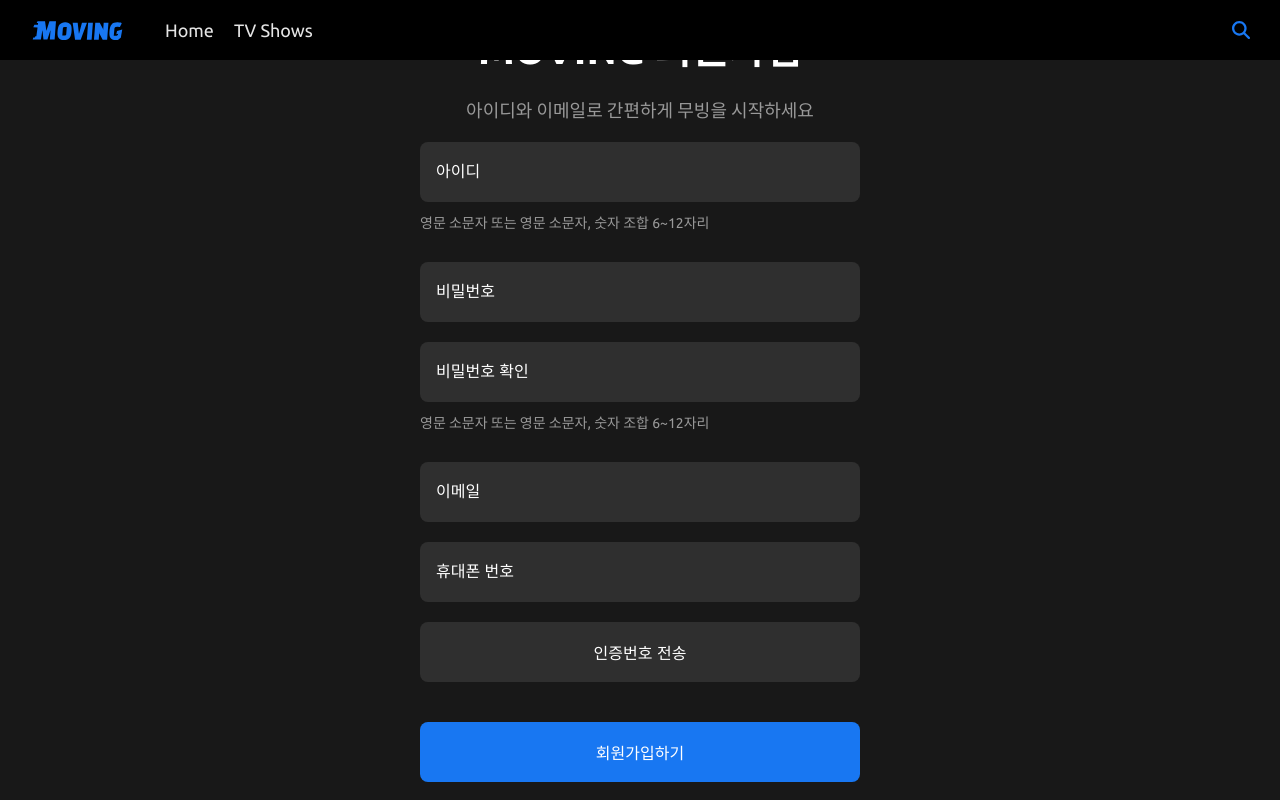
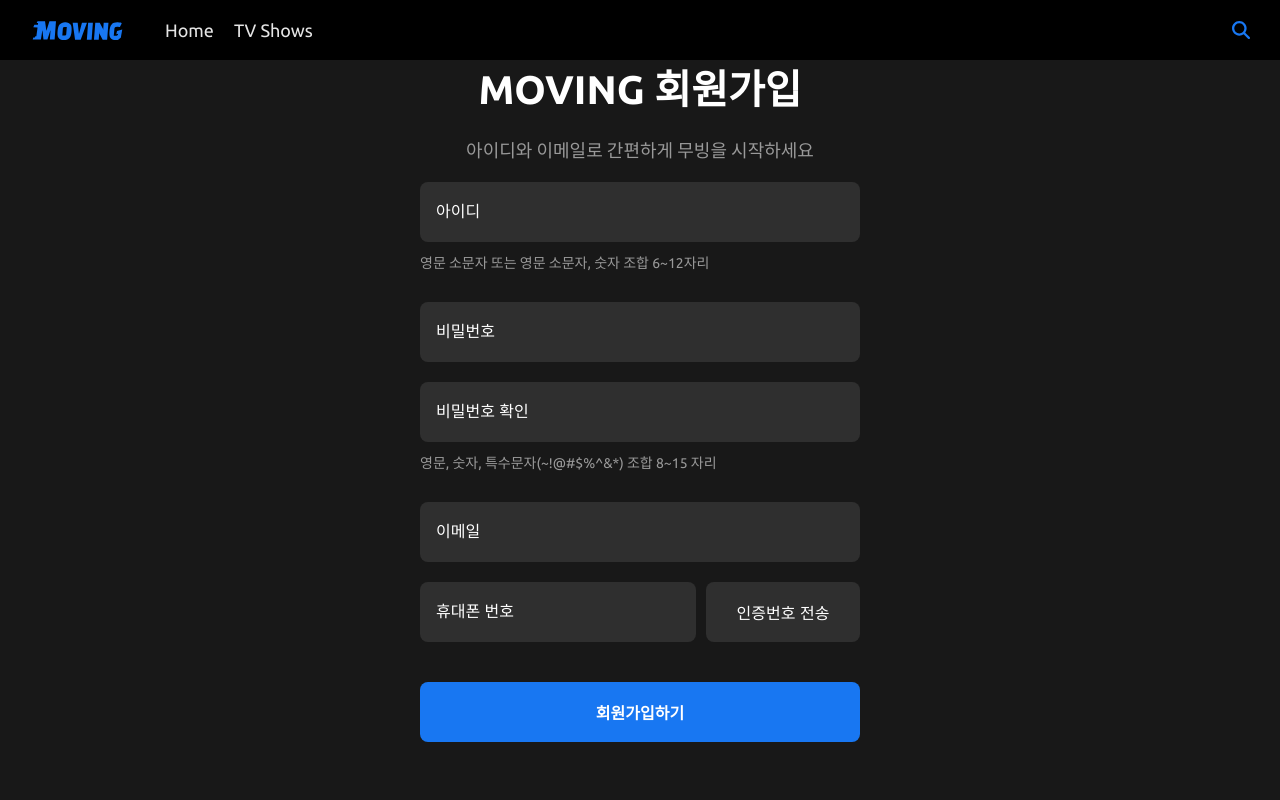
Before and after one commit to yerixx/Moving, a React (Create React App) app: page /signup in a window 1280 px wide. Built offline with nearby package versions, Linux system fonts and the light colour scheme.

Commit message:
login/signup ui 90% 완료

```diff
--- a/src/pages/Login.tsx
+++ b/src/pages/Login.tsx
@@ -36,8 +36,10 @@
           </div>
         </div>
         <div className="goToSignup">
-          <div>아직 회원이 아니신가요?</div>
-          <div onClick={goToSignup}>회원가입</div>
+          <p>아직 회원이 아니신가요?</p>
+          <div className="signup" onClick={goToSignup}>
+            회원가입
+          </div>
         </div>
       </FindWapper>
     </Form>
--- a/src/pages/Signup.tsx
+++ b/src/pages/Signup.tsx
@@ -7,6 +7,7 @@
   Input,
   Desc,
   Submit,
+  VerificationWrapper,
 } from "../styles/loginSignup.styled";
 
 const Signup = () => {
@@ -22,12 +23,14 @@
 
         <Input type="password" placeholder="비밀번호" />
         <Input type="password" placeholder="비밀번호 확인" />
-        <Desc>영문 소문자 또는 영문 소문자, 숫자 조합 6~12자리</Desc>
+        <Desc>영문, 숫자, 특수문자(~!@#$%^&*) 조합 8~15 자리</Desc>
 
         <Input type="email" placeholder="이메일" />
 
-        <Input type="text" placeholder="휴대폰 번호" />
-        <Input type="submit" value={"인증번호 전송"} />
+        <VerificationWrapper>
+          <Input type="text" placeholder="휴대폰 번호" />
+          <Input type="submit" value={"인증번호 전송"} />
+        </VerificationWrapper>
       </InputWrapper>
       <Submit type="submit" value={"회원가입하기"} />
     </Form>
--- a/src/styles/loginSignup.styled.ts
+++ b/src/styles/loginSignup.styled.ts
@@ -46,7 +46,12 @@
   margin-top: 20px;
   background: ${({ theme }) => theme.black.lighter};
   &::placeholder {
+    opacity: 1;
     color: ${({ theme }) => theme.white.lighter};
+    transition: opacity 0.3s;
+  }
+  &:focus::placeholder {
+    opacity: 0;
   }
   &:focus {
     outline: none;
@@ -56,6 +61,8 @@
 export const Submit = styled.input`
   ${inputStyle}
   margin-top: 40px;
+  font-size: 16px;
+  font-weight: bold;
   background: ${({ theme }) => theme.blue};
   transition: all 0.3s;
   cursor: pointer;
@@ -71,29 +78,37 @@
   padding: 10px 0;
 `;
 export const FindWapper = styled.div`
-  width: 260px;
-  margin: 40px 0;
+  width: 250px;
+  margin: 50px 0;
   display: flex;
   flex-direction: column;
   justify-content: center;
-  gap: 30px;
+  gap: 40px;
   color: ${(props) => props.theme.white.lighter};
-  cursor: pointer;
 
   .findauth {
     display: flex;
     justify-content: space-between;
+    padding: 0 30px;
     ${hoverStyle}
+    cursor: pointer;
   }
 
   .goToSignup {
     display: flex;
     justify-content: space-between;
     transition: all 0.3s;
-    div:first-child {
+    p {
       color: ${({ theme }) => theme.gray.lighter};
     }
-    ${hoverStyle}
+    .signup {
+      cursor: pointer;
+      transition: all 0.3s;
+
+      &:hover {
+        color: ${(props) => props.theme.blue};
+      }
+    }
   }
 `;
 
@@ -102,3 +117,24 @@
   font-size: 18px;
   color: ${({ theme }) => theme.gray.lighter};
 `;
+
+export const VerificationWrapper = styled.div`
+  display: flex;
+  gap: 10px;
+  width: 440px;
+  align-items: center;
+
+  input:first-child {
+    flex: 2;
+  }
+  input:last-child {
+    flex: 1;
+    ${inputStyle}
+    /* background: ${({ theme }) => theme.blue}; */
+    transition: all 0.3s;
+    cursor: pointer;
+    &:hover {
+      opacity: 0.8;
+    }
+  }
+`;
```
Also changed, not shown: 1 other file (tests, documents, lock files or other folders).
